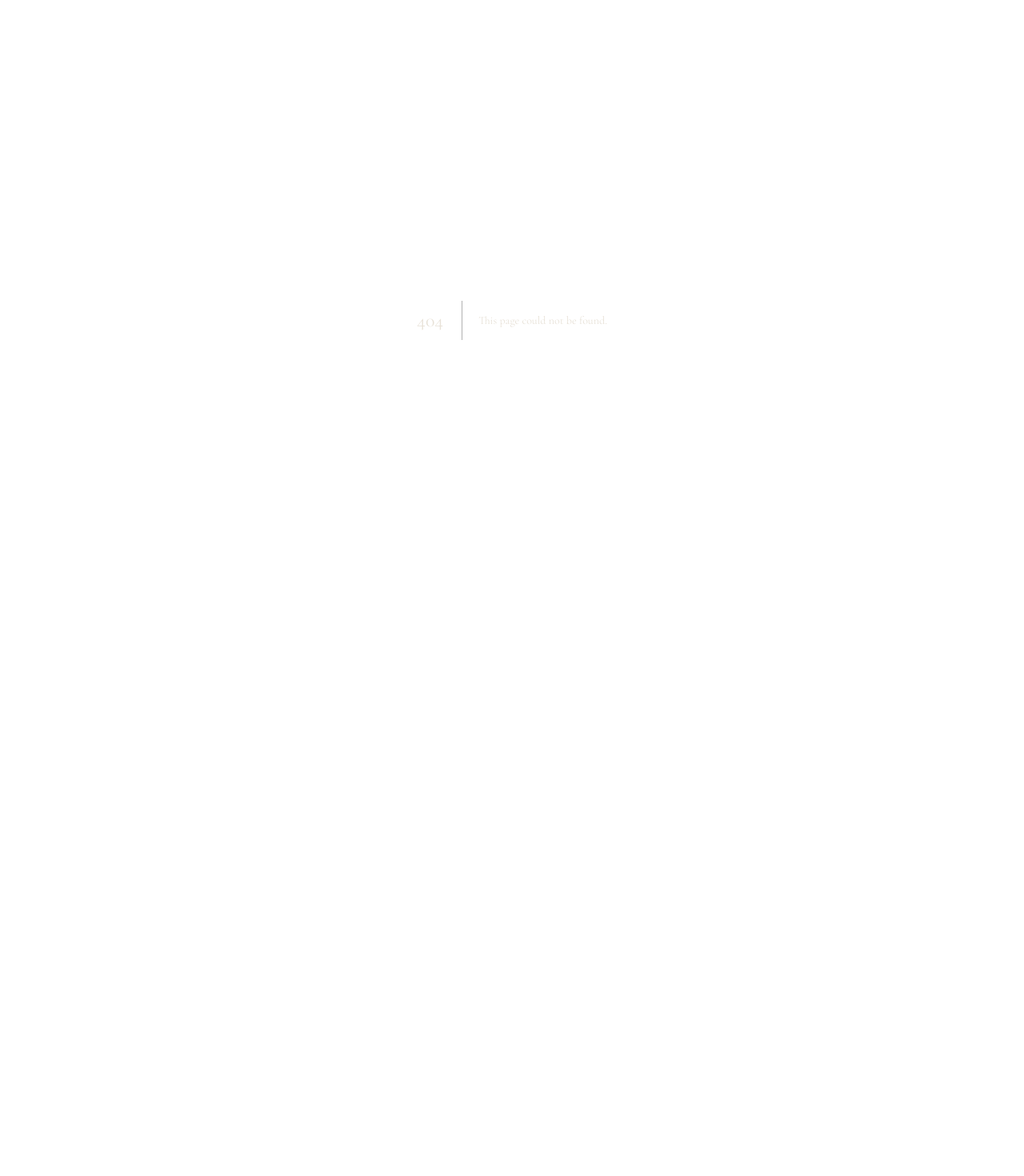
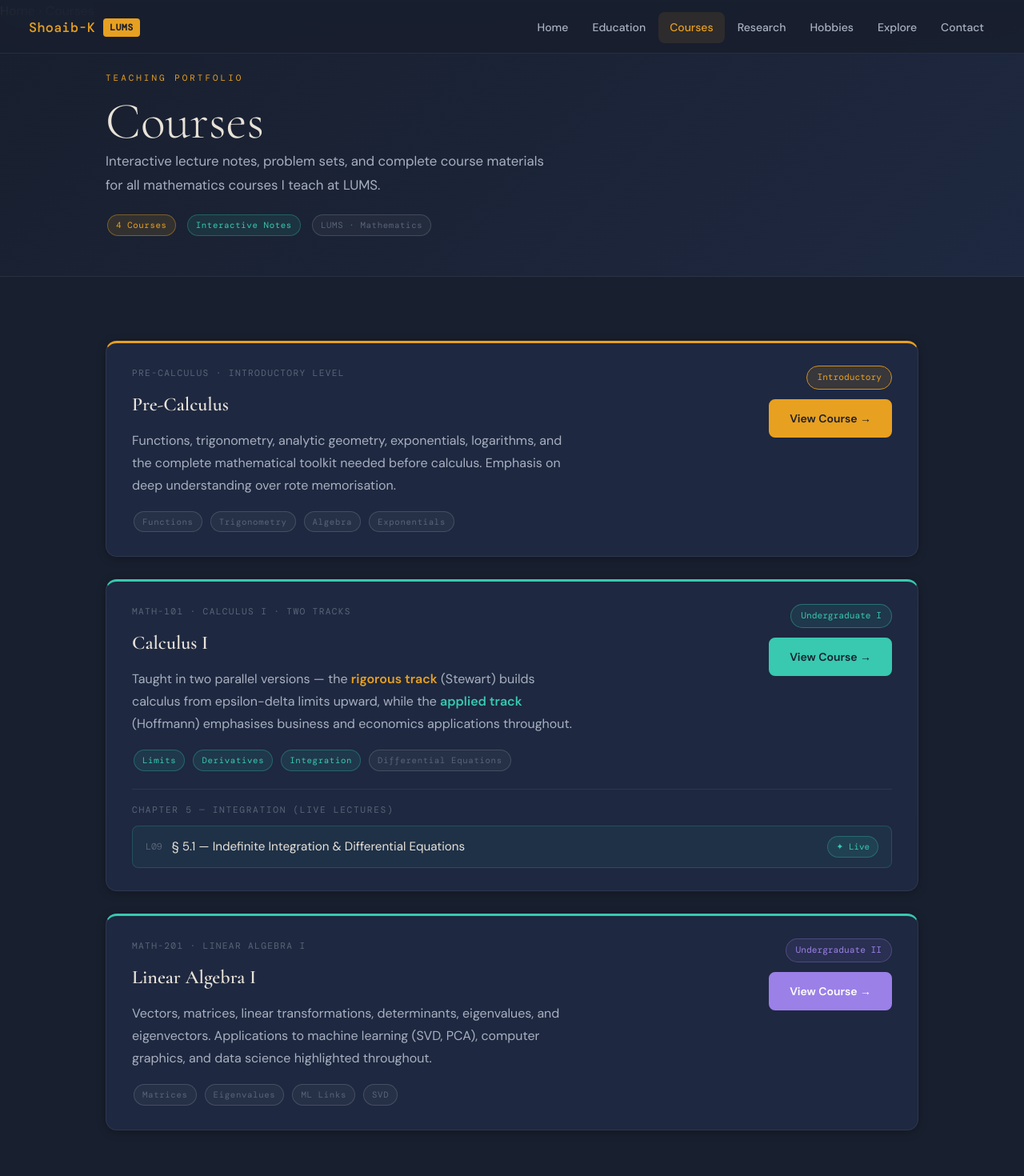
Before and after one commit to mathwithshoaib/mathwithshoaib-next, a Next.js app: page /courses in a window 1280 px wide. Before the commit this address had no page. Shown: the top 1470 px of the page at 80% size. Before the commit the page ends 800 px from the top, so only its background shows below. Built offline with nearby package versions, Linux system fonts and the light colour scheme.

Commit message:
Add courses page

```diff
--- /dev/null
+++ b/app/courses/page.js
@@ -0,0 +1,134 @@
+import Link from 'next/link';
+import Navbar from '../components/Navbar';
+import Footer from '../components/Footer';
+
+export const metadata = {
+  title: 'Courses · Shoaib-K · LUMS',
+  description: 'Interactive lecture notes, problem sets, and complete course materials for Pre-Calculus, Calculus I, and Linear Algebra at LUMS.',
+};
+
+export default function Courses() {
+  return (
+    <>
+      <Navbar activePage="courses" />
+
+      {/* BREADCRUMB */}
+      <div className="sk-breadcrumb">
+        <div className="sk-breadcrumb-inner">
+          <Link href="/">Home</Link>
+          <span className="sep"> › </span>
+          <span className="current">Courses</span>
+        </div>
+      </div>
+
+      {/* HERO */}
+      <div style={{background:'linear-gradient(135deg,var(--bg) 0%,var(--bg2) 100%)',padding:'60px 0 48px',borderBottom:'1px solid var(--border)'}}>
+        <div className="container">
+          <span className="eyebrow">Teaching Portfolio</span>
+          <h1 style={{fontSize:'clamp(2.4rem,5vw,4rem)'}}>Courses</h1>
+          <p style={{maxWidth:'560px',fontSize:'1.05rem'}}>Interactive lecture notes, problem sets, and complete course materials for all mathematics courses I teach at LUMS.</p>
+          <div style={{display:'flex',gap:'10px',marginTop:'20px',flexWrap:'wrap'}}>
+            <span className="tag tag-amber">4 Courses</span>
+            <span className="tag tag-teal">Interactive Notes</span>
+            <span className="tag">LUMS · Mathematics</span>
+          </div>
+        </div>
+      </div>
+
+      {/* COURSES */}
+      <section className="sk-section">
+        <div className="container">
+
+          {/* PRE-CALCULUS */}
+          <div className="card card-amber" style={{marginBottom:'28px'}}>
+            <div style={{display:'flex',justifyContent:'space-between',alignItems:'flex-start',flexWrap:'wrap',gap:'20px'}}>
+              <div style={{flex:1}}>
+                <div style={{fontFamily:'var(--fm)',fontSize:'.7rem',color:'var(--text3)',letterSpacing:'.12em',textTransform:'uppercase',marginBottom:'8px'}}>Pre-Calculus · Introductory Level</div>
+                <h3 style={{marginBottom:'10px'}}>Pre-Calculus</h3>
+                <p style={{maxWidth:'560px'}}>Functions, trigonometry, analytic geometry, exponentials, logarithms, and the complete mathematical toolkit needed before calculus. Emphasis on deep understanding over rote memorisation.</p>
+                <div style={{display:'flex',gap:'6px',flexWrap:'wrap',marginTop:'12px'}}>
+                  <span className="tag">Functions</span>
+                  <span className="tag">Trigonometry</span>
+                  <span className="tag">Algebra</span>
+                  <span className="tag">Exponentials</span>
+                </div>
+              </div>
+              <div style={{display:'flex',flexDirection:'column',alignItems:'flex-end',gap:'12px'}}>
+                <span style={{fontFamily:'var(--fm)',fontSize:'.7rem',background:'var(--amber-lt)',border:'1px solid var(--amber-bd)',color:'var(--amber)',padding:'4px 12px',borderRadius:'20px'}}>Introductory</span>
+                <Link href="/courses/precalc" className="btn btn-sm btn-amber">View Course →</Link>
+              </div>
+            </div>
+          </div>
+
+          {/* CALCULUS I */}
+          <div className="card card-teal" style={{marginBottom:'28px'}}>
+            <div style={{display:'flex',justifyContent:'space-between',alignItems:'flex-start',flexWrap:'wrap',gap:'20px'}}>
+              <div style={{flex:1}}>
+                <div style={{fontFamily:'var(--fm)',fontSize:'.7rem',color:'var(--text3)',letterSpacing:'.12em',textTransform:'uppercase',marginBottom:'8px'}}>MATH-101 · Calculus I · Two Tracks</div>
+                <h3 style={{marginBottom:'10px'}}>Calculus I</h3>
+                <p style={{maxWidth:'560px'}}>Taught in two parallel versions — the <strong style={{color:'var(--amber)'}}>rigorous track</strong> (Stewart) builds calculus from epsilon-delta limits upward, while the <strong style={{color:'var(--teal)'}}>applied track</strong> (Hoffmann) emphasises business and economics applications throughout.</p>
+                <div style={{display:'flex',gap:'6px',flexWrap:'wrap',marginTop:'12px'}}>
+                  <span className="tag tag-teal">Limits</span>
+                  <span className="tag tag-teal">Derivatives</span>
+                  <span className="tag tag-teal">Integration</span>
+                  <span className="tag">Differential Equations</span>
+                </div>
+              </div>
+              <div style={{display:'flex',flexDirection:'column',alignItems:'flex-end',gap:'12px'}}>
+                <span style={{fontFamily:'var(--fm)',fontSize:'.7rem',background:'var(--teal-lt)',border:'1px solid rgba(56,201,176,.4)',color:'var(--teal)',padding:'4px 12px',borderRadius:'20px'}}>Undergraduate I</span>
+                <Link href="/courses/calc1" className="btn btn-sm" style={{background:'var(--teal)',borderColor:'var(--teal)',color:'var(--bg)'}}>View Course →</Link>
+              </div>
+            </div>
+
+            <div style={{borderTop:'1px solid var(--border)',marginTop:'20px',paddingTop:'16px'}}>
+              <div style={{fontFamily:'var(--fm)',fontSize:'.7rem',color:'var(--text3)',letterSpacing:'.15em',textTransform:'uppercase',marginBottom:'10px'}}>Chapter 5 — Integration (Live Lectures)</div>
+              <Link href="/courses/calc1" style={{display:'flex',alignItems:'center',justifyContent:'space-between',padding:'12px 16px',background:'rgba(56,201,176,0.06)',border:'1px solid rgba(56,201,176,.2)',borderRadius:'8px',transition:'all .2s',color:'inherit'}}>
+                <div style={{display:'flex',alignItems:'center',gap:'12px'}}>
+                  <span style={{fontFamily:'var(--fm)',fontSize:'.72rem',color:'var(--text3)'}}>L09</span>
+                  <span style={{fontSize:'.95rem',color:'var(--text)'}}>§ 5.1 — Indefinite Integration &amp; Differential Equations</span>
+                </div>
+                <span style={{fontFamily:'var(--fm)',fontSize:'.68rem',background:'var(--teal-lt)',color:'var(--teal)',border:'1px solid rgba(56,201,176,.3)',padding:'3px 10px',borderRadius:'20px'}}>✦ Live</span>
+              </Link>
+            </div>
+          </div>
+
+          {/* LINEAR ALGEBRA */}
+          <div className="card card-navy" style={{marginBottom:'28px'}}>
+            <div style={{display:'flex',justifyContent:'space-between',alignItems:'flex-start',flexWrap:'wrap',gap:'20px'}}>
+              <div style={{flex:1}}>
+                <div style={{fontFamily:'var(--fm)',fontSize:'.7rem',color:'var(--text3)',letterSpacing:'.12em',textTransform:'uppercase',marginBottom:'8px'}}>MATH-201 · Linear Algebra I</div>
+                <h3 style={{marginBottom:'10px'}}>Linear Algebra I</h3>
+                <p style={{maxWidth:'560px'}}>Vectors, matrices, linear transformations, determinants, eigenvalues, and eigenvectors. Applications to machine learning (SVD, PCA), computer graphics, and data science highlighted throughout.</p>
+                <div style={{display:'flex',gap:'6px',flexWrap:'wrap',marginTop:'12px'}}>
+                  <span className="tag tag-navy">Matrices</span>
+                  <span className="tag tag-navy">Eigenvalues</span>
+                  <span className="tag">ML Links</span>
+                  <span className="tag">SVD</span>
+                </div>
+              </div>
+              <div style={{display:'flex',flexDirection:'column',alignItems:'flex-end',gap:'12px'}}>
+                <span style={{fontFamily:'var(--fm)',fontSize:'.7rem',background:'rgba(155,128,232,.1)',border:'1px solid rgba(155,128,232,.3)',color:'var(--violet)',padding:'4px 12px',borderRadius:'20px'}}>Undergraduate II</span>
+                <Link href="/courses/linalg" className="btn btn-sm" style={{background:'var(--violet)',borderColor:'var(--violet)',color:'#fff'}}>View Course →</Link>
+              </div>
+            </div>
+          </div>
+
+        </div>
+      </section>
+
+      <Footer />
+
+      <script dangerouslySetInnerHTML={{ __html: `
+        window.addEventListener('scroll', () => {
+          const el = document.documentElement;
+          const bar = document.getElementById('sk-progress-bar');
+          if (bar) bar.style.width = (el.scrollTop / (el.scrollHeight - el.clientHeight) * 100) + '%';
+        }, { passive: true });
+        const observer = new IntersectionObserver((entries) => {
+          entries.forEach(e => { if (e.isIntersecting) e.target.classList.add('visible'); });
+        }, { threshold: 0.1 });
+        document.querySelectorAll('.reveal').forEach(el => observer.observe(el));
+      `}} />
+    </>
+  );
+}
```
